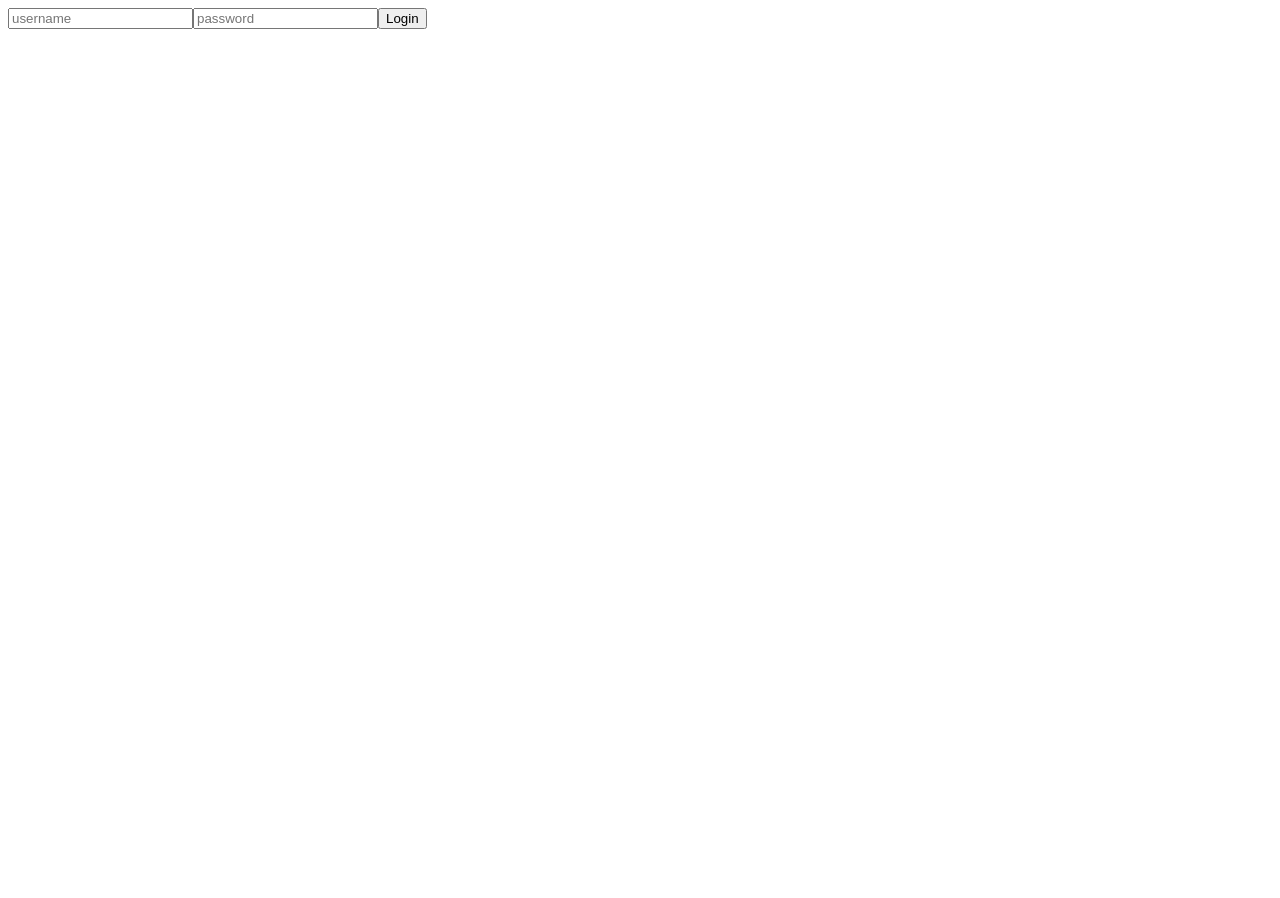
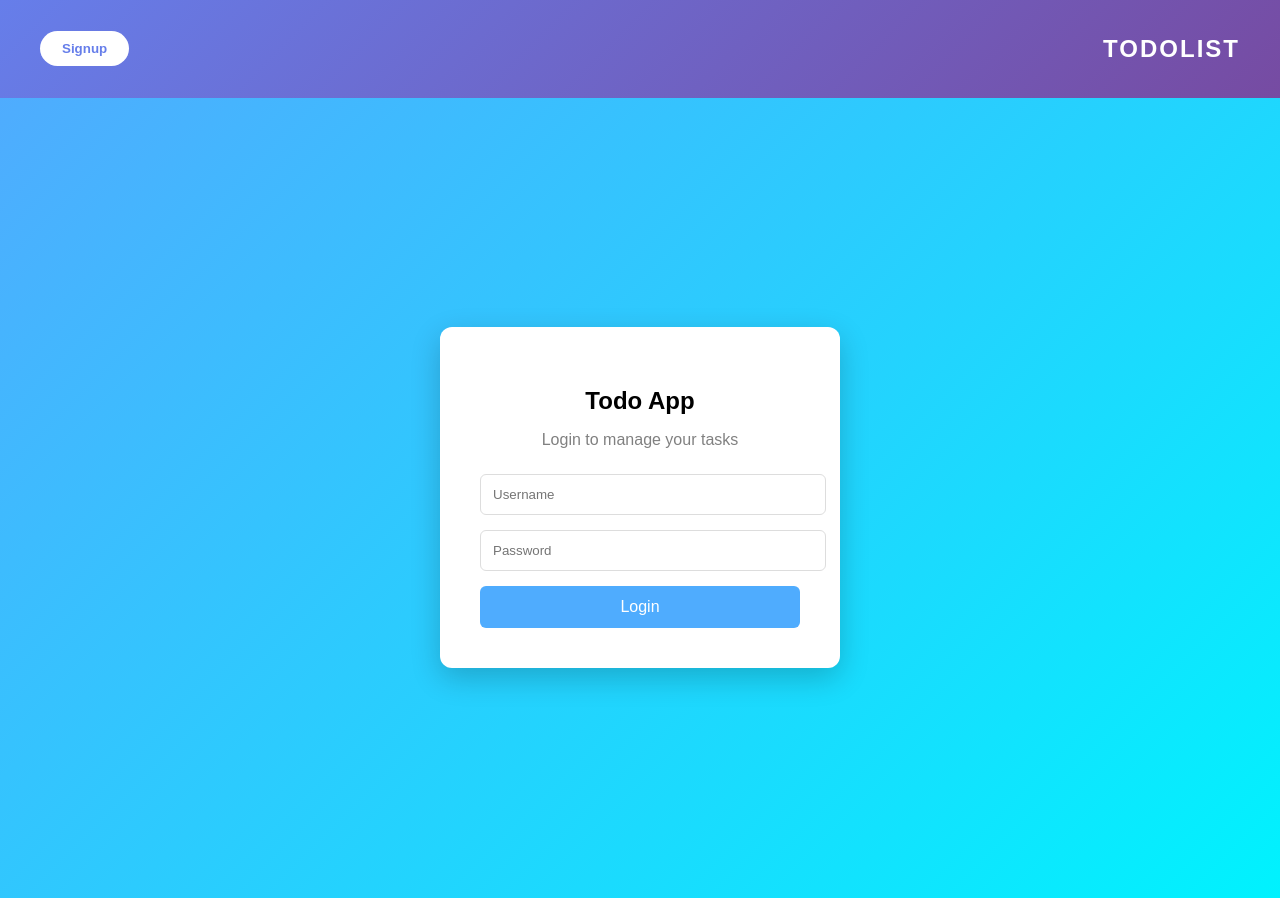
Before and after one commit to Prajwal-creator/reactday5, a React (Vite) app: page / in a window 1280 px wide. Before the commit the page ends 800 px from the top, so only its background shows below. Built offline with nearby package versions, Linux system fonts and the light colour scheme.

Commit message:
committed successfully

```diff
--- a/package.json
+++ b/package.json
@@ -10,6 +10,7 @@
     "preview": "vite preview"
   },
   "dependencies": {
+    "axios": "^1.13.6",
     "react": "^19.2.0",
     "react-dom": "^19.2.0"
   },
--- a/src/App.jsx
+++ b/src/App.jsx
@@ -1,49 +1,14 @@
 import React from "react";
-import { useState } from "react";
+import Login from "./components/Login";
+import Navbar from "./components/navbar";
+import Signup from "./components/sinnup";
 
 function App(){
-  const [creds,setcreds]=useState({
-         username: "",
-         password: "",
-  })
-
-
-
-  function handleSubmit(e){
-    setcreds({...creds ,[e.target.name]: e.target.value})
-
-  }
-
-  async function Api(){
-
-
-  }
-
   return(
-    <form onSubmit={handleSubmit}>
-       <div>
-      <input
-        name="username"
-        type="text"
-        placeholder="username"
-        onChange={handleSubmit}
-      />
-      <input
-        name="password"
-        type="text"
-        placeholder="password"
-        onChange={handleSubmit}
-      />
-      <button >Login</button>
-      <div>
-        <h1>{creds.username}</h1>
-        <h1>{creds.password}</h1>
-      </div>
+    <div>
+      <Navbar/>
     </div>
-    </form>
-
-  );
+  )
 }
 
-
 export default App;
--- /dev/null
+++ b/src/components/Login.jsx
@@ -0,0 +1,62 @@
+import React from "react";
+import axios from 'axios';
+import './login.css';
+import { useState } from "react";
+
+
+function Login() {
+    const [creds,setcreds]=useState({
+        username: "",
+        password: ""
+    })
+
+    function Logger(e){
+        setcreds({...creds,[e.target.name]: e.target.value})
+        console.log(creds.username);
+        console.log(creds.password);
+
+    }
+    async function Loginn(e){
+        e.preventDefault();
+        try {
+              const response = await axios.post("http://127.0.0.1:8000/login/",creds);
+              console.log(response.data);
+              const token = response.data.access;
+              console.log(token);
+              localStorage.setItem("token",token);
+              setcreds({username: "",password: ""})
+        } catch (error) {
+            console.log(error.response.data);
+
+        }
+    }
+  return (
+    <div className="login-container">
+      <div className="login-card">
+        <h2 className="title">Todo App</h2>
+        <p className="subtitle">Login to manage your tasks</p>
+        <form onSubmit={Loginn}>
+          <input
+            type="text"
+            name="username"
+            placeholder="Username"
+            className="input-field"
+            value={creds.username}
+            onChange={Logger}
+          />
+          <input
+            type="password"
+            name="password"
+            placeholder="Password"
+            className="input-field"
+            value={creds.password}
+            onChange={Logger}
+          />
+          <button className="login-btn">Login</button>
+        </form>
+      </div>
+    </div>
+  );
+}
+
+export default Login;
--- /dev/null
+++ b/src/components/login.css
@@ -0,0 +1,75 @@
+body{
+  margin:0;
+  font-family:Arial, Helvetica, sans-serif;
+}
+
+.login-container{
+  height:100vh;
+  display:flex;
+  justify-content:center;
+  align-items:center;
+  background:linear-gradient(135deg,#4facfe,#00f2fe);
+}
+
+.login-card{
+  background:white;
+  padding:40px;
+  width:320px;
+  border-radius:12px;
+  box-shadow:0 10px 30px rgba(0,0,0,0.2);
+  text-align:center;
+
+  animation:fadeIn 1s ease;
+}
+
+.title{
+  margin-bottom:5px;
+}
+
+.subtitle{
+  color:gray;
+  margin-bottom:25px;
+}
+
+.input-field{
+  width:100%;
+  padding:12px;
+  margin-bottom:15px;
+  border:1px solid #ddd;
+  border-radius:6px;
+  transition:0.3s;
+}
+
+.input-field:focus{
+  outline:none;
+  border-color:#4facfe;
+  transform:scale(1.03);
+}
+
+.login-btn{
+  width:100%;
+  padding:12px;
+  border:none;
+  background:#4facfe;
+  color:white;
+  border-radius:6px;
+  font-size:16px;
+  cursor:pointer;
+  transition:0.3s;
+}
+
+.login-btn:hover{
+  background:#3a8de0;
+  transform:scale(1.05);
+}
+
+@keyframes fadeIn{
+  from{
+    opacity:0;
+    transform:translateY(40px);
+  }
+  to{
+    opacity:1;
+    transform:translateY(0);
+  }
+}
--- /dev/null
+++ b/src/components/navbar.css
@@ -0,0 +1,72 @@
+.navbar{
+  display:flex;
+  justify-content:space-between;
+  align-items:center;
+  padding:15px 40px;
+  background:linear-gradient(135deg,#667eea,#764ba2);
+  color:white;
+}
+
+/* RIGHT SIDE TITLE */
+
+.logo{
+  letter-spacing:2px;
+  font-weight:bold;
+}
+
+/* LEFT BUTTON */
+
+.amd-btn{
+  padding:10px 22px;
+  border:none;
+  border-radius:25px;
+  background:white;
+  color:#667eea;
+  font-weight:bold;
+  cursor:pointer;
+  transition:all 0.3s ease;
+}
+
+/* HOVER ANIMATION */
+
+.amd-btn:hover{
+  transform:scale(1.1);
+  box-shadow:0 5px 15px rgba(0,0,0,0.3);
+  background:#f3f3f3;
+}
+
+/* BUTTON POP ANIMATION */
+
+.amd-btn{
+  animation:pop 0.7s ease;
+}
+
+@keyframes pop{
+  0%{
+    transform:scale(0.7);
+    opacity:0;
+  }
+  100%{
+    transform:scale(1);
+    opacity:1;
+  }
+}
+
+/* RESPONSIVE */
+
+@media(max-width:600px){
+
+  .navbar{
+    padding:12px 20px;
+  }
+
+  .logo{
+    font-size:18px;
+  }
+
+  .amd-btn{
+    padding:8px 18px;
+    font-size:14px;
+  }
+
+}
--- /dev/null
+++ b/src/components/navbar.jsx
@@ -0,0 +1,39 @@
+import React from "react";
+import "./navbar.css";
+import Login from "./Login";
+import Signup from "./sinnup";
+import { useState } from "react";
+
+function Navbar() {
+  const [handle, sethandle] = useState(false);
+  const [name,setname]= useState("Signup");
+
+  function eventhandle() {
+    sethandle((handle) => !handle);
+      if(handle){
+        setname("signup")
+      }else{
+        setname("Login")
+      }
+  }
+  return (
+    <>
+      <nav className="navbar">
+        <div className="nav-left">
+          <button className="amd-btn" onClick={() => eventhandle()}>
+            {name}
+          </button>
+        </div>
+        <div className="nav-right">
+          <h2 className="logo">TODOLIST</h2>
+        </div>
+      </nav>
+      {
+
+        handle? (<Signup/>) : (<Login/>)
+      }
+    </>
+  );
+}
+
+export default Navbar;
--- /dev/null
+++ b/src/components/signup.css
@@ -0,0 +1,75 @@
+body{
+  margin:0;
+  font-family:Arial, Helvetica, sans-serif;
+}
+
+.signup-container{
+  height:100vh;
+  display:flex;
+  justify-content:center;
+  align-items:center;
+  background:linear-gradient(135deg,#667eea,#764ba2);
+}
+
+.signup-card{
+  width:340px;
+  padding:40px;
+  background:white;
+  border-radius:12px;
+  box-shadow:0 10px 30px rgba(0,0,0,0.2);
+  text-align:center;
+
+  animation:slideUp 0.8s ease;
+}
+
+.title{
+  margin-bottom:5px;
+}
+
+.subtitle{
+  color:gray;
+  margin-bottom:25px;
+}
+
+.input-field{
+  width:100%;
+  padding:12px;
+  margin-bottom:15px;
+  border:1px solid #ddd;
+  border-radius:6px;
+  transition:0.3s;
+}
+
+.input-field:focus{
+  outline:none;
+  border-color:#667eea;
+  transform:scale(1.03);
+}
+
+.signup-btn{
+  width:100%;
+  padding:12px;
+  border:none;
+  background:#667eea;
+  color:white;
+  border-radius:6px;
+  font-size:16px;
+  cursor:pointer;
+  transition:0.3s;
+}
+
+.signup-btn:hover{
+  background:#5563d1;
+  transform:scale(1.05);
+}
+
+@keyframes slideUp{
+  from{
+    opacity:0;
+    transform:translateY(40px);
+  }
+  to{
+    opacity:1;
+    transform:translateY(0);
+  }
+}
--- /dev/null
+++ b/src/components/sinnup.jsx
@@ -0,0 +1,72 @@
+import React, { useState } from "react";
+import './signup.css';
+import axios from 'axios'
+
+function Signup() {
+    const [creds,setcreds] = useState({
+        username: "",
+        email: "",
+        password: ""
+    }
+    )
+
+    function eventhandl(e){
+        setcreds({...creds,[e.target.name]: e.target.value})
+        console.log(creds.username);
+        console.log(creds.password);
+        console.log(creds.email);
+
+    }
+    async function Api(e){
+        e.preventDefault();
+        try {
+
+        const response = await axios.post("http://127.0.0.1:8000/signup/",creds)
+        console.log(response.data)
+        setcreds({username: "" ,email: "" ,password:""})
+        } catch (error) {
+        console.log(error.response.data)
+        }
+    }
+  return (
+    <div className="signup-container">
+      <div className="signup-card">
+        <h2 className="title">Create Account</h2>
+        <p className="subtitle">Join and manage your todos</p>
+
+        <form onSubmit={Api}>
+          <input
+            type="text"
+            name="username"
+            placeholder="Username"
+            className="input-field"
+            value={creds.username}
+            onChange={eventhandl}
+          />
+
+          <input
+            type="email"
+            name="email"
+            placeholder="Email"
+            className="input-field"
+            value={creds.email}
+            onChange={eventhandl}
+          />
+
+          <input
+            type="password"
+            name="password"
+            placeholder="Password"
+            className="input-field"
+            value={creds.password}
+            onChange={eventhandl}
+          />
+
+          <button className="signup-btn">Sign Up</button>
+        </form>
+      </div>
+    </div>
+  );
+}
+
+export default Signup;
```
Also changed, not shown: 1 other file (tests, documents, lock files or other folders).
